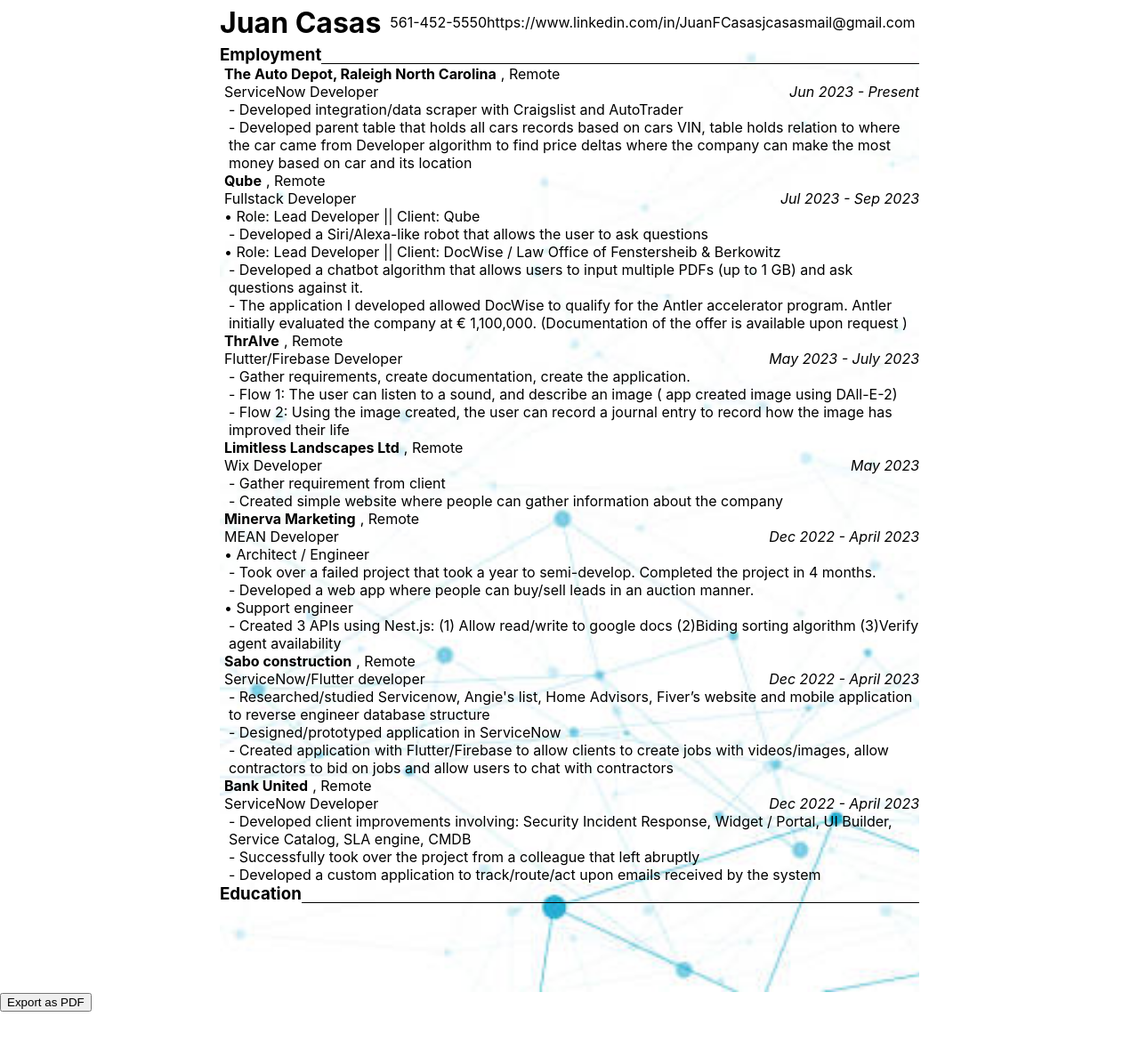
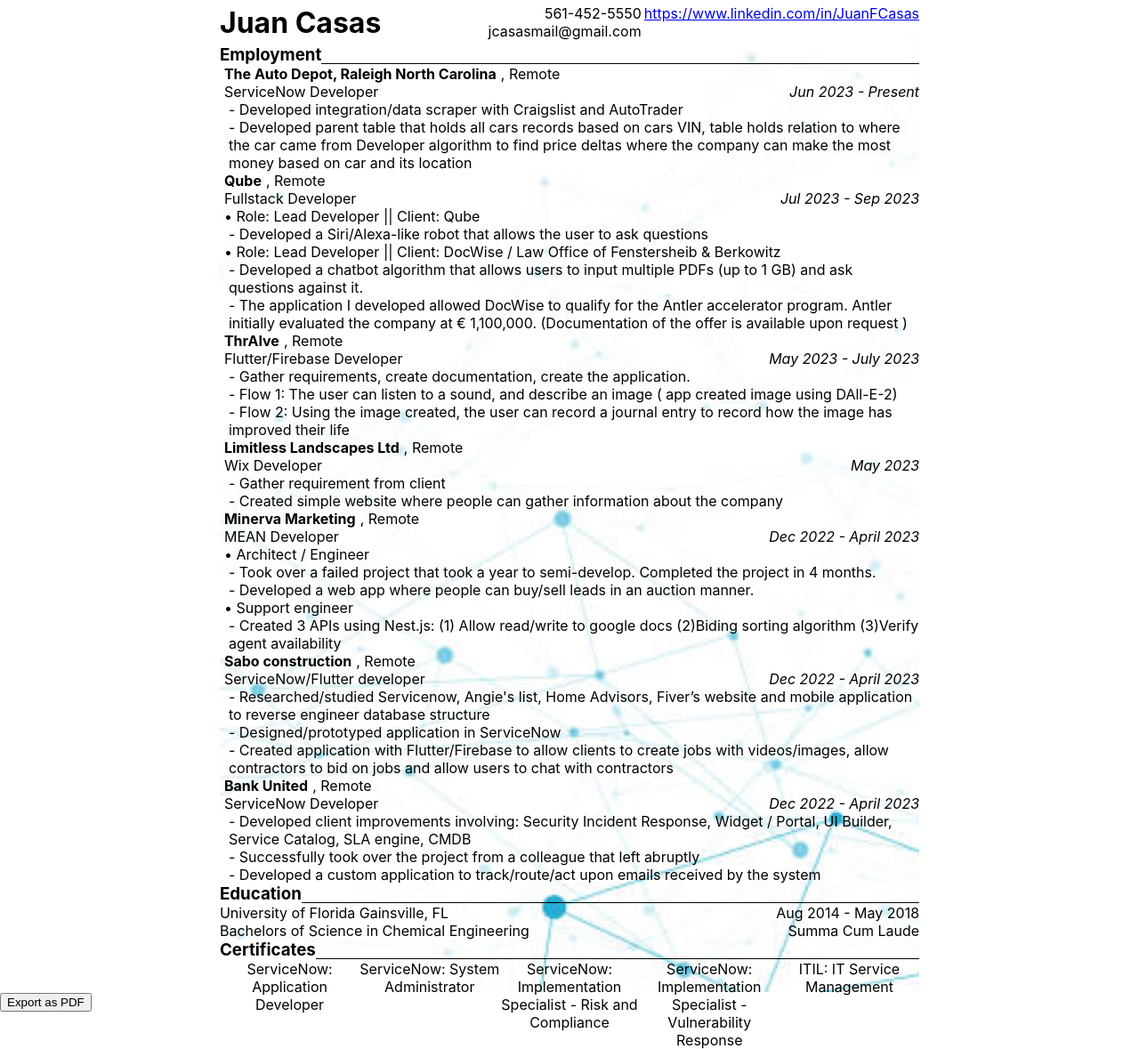
Before and after one commit to casas1010/resume-builder, a React (Create React App) app: page / in a window 1280 px wide. Shown: the whole page at 89% size. Before the commit the page ends 1137 px from the top, so only its background shows below. Built offline with nearby package versions, Linux system fonts and the light colour scheme.

Commit message:
certificates complete

```diff
--- a/src/App.js
+++ b/src/App.js
@@ -1,13 +1,17 @@
 // App.js
 
-import logo from './logo.svg';
 import './App.css';
 import data from './data.json';
 import html2pdf from 'html2pdf.js';
 import UserInfo from './sections/user-info/User-info';
 import UserEmployement from './sections/user-employement/User-employement';
+import UserEducation from './sections/user-education/User-education';
+import UserCertificates from './sections/user-certificates/User-certificates';
+
 import bgImage from './backgrounds/img2.png';
+
 import SectionTitle from './sections/section-title/Section-title';
+
 
 function App() {
 
@@ -35,10 +39,12 @@
       >
 
         <UserInfo user_information={data.user_information}></UserInfo>
-
         <SectionTitle title="Employment"></SectionTitle>
         <UserEmployement employement={data.employement}></UserEmployement>
         <SectionTitle title="Education"></SectionTitle>
+        <UserEducation educations={data.educations}></UserEducation>
+        <SectionTitle title="Certificates"></SectionTitle>
+        <UserCertificates certificates={data.certificates}></UserCertificates>
 
 
       </div>
--- a/src/data.json
+++ b/src/data.json
@@ -6,7 +6,6 @@
         "linkedin": "https://www.linkedin.com/in/JuanFCasas"
     },
     "employement": [
-
         {
             "company_name": "The Auto Depot, Raleigh North Carolina",
             "location": "Remote",
@@ -16,7 +15,6 @@
                     "title": "ServiceNow Developer",
                     "projects": [
                         {
-
                             "descriptions": [
                                 "Developed integration/data scraper with Craigslist and AutoTrader",
                                 "Developed parent table that holds all cars records based on cars VIN, table holds relation to where the car came from Developer algorithm to find price deltas where the company can make the most money based on car and its location"
@@ -103,7 +101,6 @@
                     "projects": [
                         {
                             "role": "Architect / Engineer",
-
                             "descriptions": [
                                 "Took over a failed project that took a year to semi-develop. Completed the project in 4 months.",
                                 "Developed a web app where people can buy/sell leads in an auction manner."
@@ -126,10 +123,9 @@
             "positions": [
                 {
                     "date": "Dec 2022 - April 2023",
-                    "title":"ServiceNow/Flutter developer",
+                    "title": "ServiceNow/Flutter developer",
                     "projects": [
                         {
-
                             "descriptions": [
                                 "Researched/studied Servicenow, Angie's list, Home Advisors, Fiver’s website and mobile application to reverse engineer database structure",
                                 "Designed/prototyped application in ServiceNow",
@@ -161,9 +157,22 @@
             ],
             "technologies_used": "ServiceNow: Flow designer,Inbound action, attachment script"
         }
-
     ],
-    "education": [],
-    "certificates": [],
+    "educations": [
+        {
+            "name": "University of Florida",
+            "location": "Gainsville, FL",
+            "date": "Aug 2014 - May 2018",
+            "degree": "Bachelors of Science in Chemical Engineering",
+            "gpa": "Summa Cum Laude"
+        }
+    ],
+    "certificates": [
+        "ServiceNow: Application Developer",
+        "ServiceNow: System Administrator",
+        "ServiceNow: Implementation Specialist - Risk and Compliance",
+        "ServiceNow: Implementation Specialist - Vulnerability Response",
+        "ITIL: IT Service Management"
+    ],
     "volunteering": []
 }
--- /dev/null
+++ b/src/sections/user-certificates/User-certificates.css
@@ -0,0 +1,9 @@
+.certificates {
+    display: flex;
+    flex-direction: row;
+}
+
+.item {
+    flex: 1;
+    text-align: center;
+}
--- /dev/null
+++ b/src/sections/user-certificates/User-certificates.js
@@ -0,0 +1,23 @@
+
+import './User-certificates.css';
+
+function UserCertificates({ certificates }) {
+
+
+
+
+    return (
+        <div className='certificates'>
+            {certificates.map((certificate, key) => (
+                <div key={key} className="item">
+                    <p> {certificate}</p>
+                </div>
+            ))}
+
+
+        </div>
+
+    )
+}
+
+export default UserCertificates;
--- /dev/null
+++ b/src/sections/user-education/User-education.css
@@ -0,0 +1,5 @@
+.row{
+    display: flex;
+    justify-content: space-between;
+    width: 100%;
+  }
--- /dev/null
+++ b/src/sections/user-education/User-education.js
@@ -0,0 +1,31 @@
+
+import './User-education.css';
+
+function UserEducation({ educations }) {
+
+
+
+
+    return (
+        <div className='educations'>
+
+            {educations.map((education, key) => (
+                <div className='education-block'>
+                    <div className='row'>
+                        <p> {`${education.name} ${education.location}`} </p>
+                        <p>{education.date}</p>
+                    </div>
+                    <div className='row'>
+                       <p>{education.degree}</p>
+                        <p>{education.gpa}</p>
+                    </div>
+                </div>
+            ))}
+
+
+        </div>
+
+    )
+}
+
+export default UserEducation;
--- a/src/sections/user-employement/User-employement.css
+++ b/src/sections/user-employement/User-employement.css
@@ -13,8 +13,8 @@
   }
 
   .company-title-location p {
-    margin: 0; /* ensure no default margins push things out of place */
-    padding-left: 5px; /* some spacing between the items */
+    margin: 0;
+    padding-left: 5px;
 }
 
   .company-positions{
@@ -27,7 +27,6 @@
     display: flex;
     justify-content: space-between;
     width: 100%;
-    /* background-color: red; */
 
   }
 
--- a/src/sections/user-info/User-info.css
+++ b/src/sections/user-info/User-info.css
@@ -1,3 +1,4 @@
+/* User-info.css */
 .user-info {
     display: flex;
     justify-content: space-between;
@@ -12,3 +13,8 @@
     display: flex;
     text-align: right;
   }
+
+    .user.contact p{
+    padding-right: 3px ;
+
+  }
--- a/src/sections/user-info/User-info.js
+++ b/src/sections/user-info/User-info.js
@@ -1,16 +1,16 @@
 
 import './User-info.css';
 
-function UserInfo({user_information}) {
+function UserInfo({ user_information }) {
+
     return (
         <div className='user-info'>
             <div className='user name'>
                 <h1>{user_information.name}</h1>
             </div>
             <div className='user contact row-text'>
-                <p>{user_information.cell}</p>
-                <p>{user_information.linkedin}</p>
-                <p>{user_information.email}</p>
+                <p>{`${user_information.cell} ${user_information.email}`}</p>
+                <a target="_blank" href={` ${user_information.linkedin}`}>{` ${user_information.linkedin}`}</a>
             </div>
         </div>
     )
```
Lines whose indentation alone changed are shown as unchanged.
